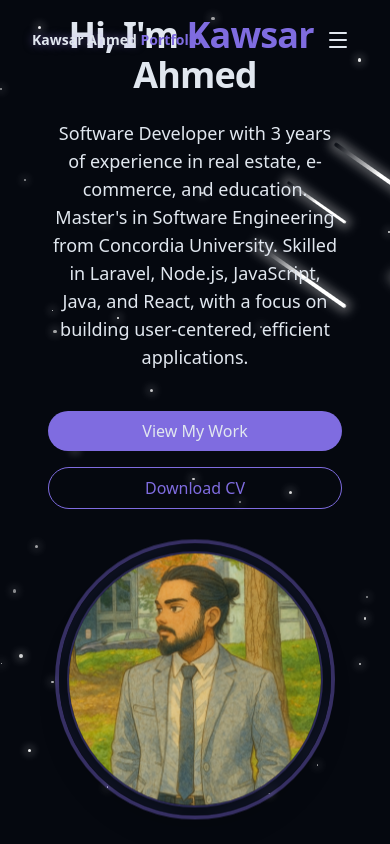
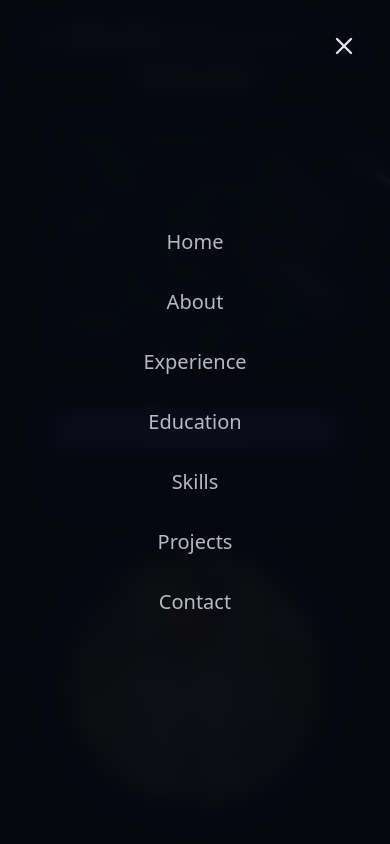
Before and after one commit to kawsar96/portfolio, a React (Vite) app: page / in a window 390 px wide. Both pictures are taken after a click on the button "Open Menu". Shown: the top 844 px of the page. Built offline with nearby package versions, Linux system fonts and the light colour scheme.

Commit message:
mobile phone menu fixed

```diff
--- a/src/components/Navbar.jsx
+++ b/src/components/Navbar.jsx
@@ -14,7 +14,7 @@ const navItems = [
 
 export const Navbar = () => {
   const [isScrolled, setIsScrolled] = useState(false);
-  const [isMenuOpen, setIsMenuOpen] = useState(true);
+  const [isMenuOpen, setIsMenuOpen] = useState(false);
 
   useEffect(() => {
     const handleScroll = () => {
@@ -23,6 +23,10 @@ export const Navbar = () => {
     window.addEventListener("scroll", handleScroll);
     return () => window.removeEventListener("scroll", handleScroll);
   }, []);
+
+  useEffect(() => {
+    document.body.style.overflow = isMenuOpen ? "hidden" : "auto";
+  }, [isMenuOpen]);
   return (
     <nav
       className={cn(
@@ -66,15 +70,24 @@ export const Navbar = () => {
         >
           {isMenuOpen ? <X size={24} /> : <Menu size={24} />}
         </button>
+        {/* Mobile Menu */}
         <div
           className={cn(
-            "fixed inset-0 bg-background/95 backdrop-blur-md z-40 flex flex-col items-center justify-center",
-            "transition-all duration-300 md:hidden",
+            "fixed top-0 left-0 w-full h-screen bg-background/95 backdrop-blur-md z-50",
+            "flex flex-col items-center justify-center transition-all duration-300 md:hidden",
             isMenuOpen
               ? "opacity-100 pointer-events-auto"
               : "opacity-0 pointer-events-none"
           )}
         >
+          {/* Close Button INSIDE overlay */}
+          <button
+            onClick={() => setIsMenuOpen(false)}
+            className="absolute top-6 right-6 text-foreground p-2"
+          >
+            <X size={28} />
+          </button>
+
           <div className="flex flex-col space-y-8 text-xl">
             {navItems.map((item, key) => (
               <a
```
